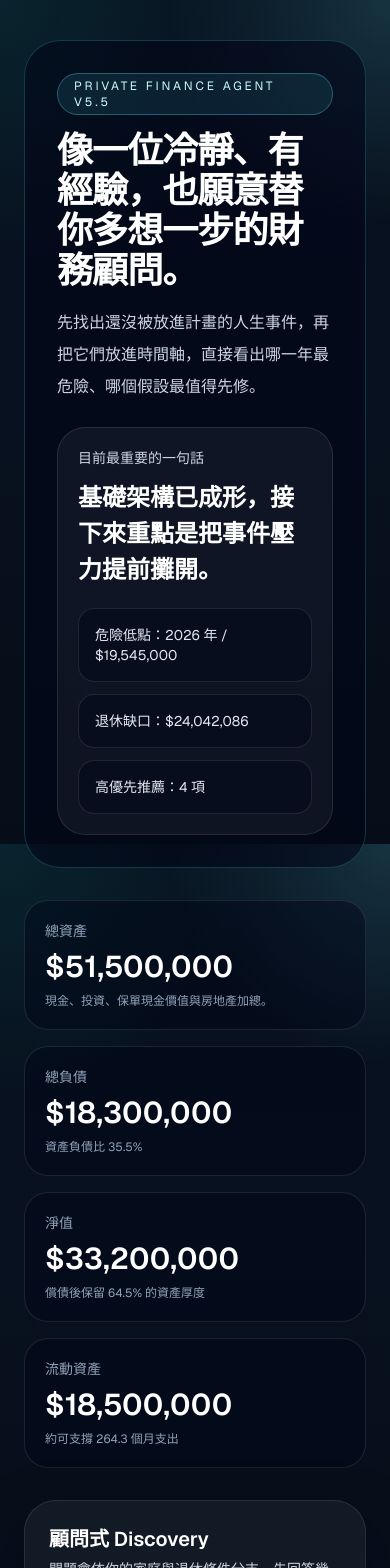
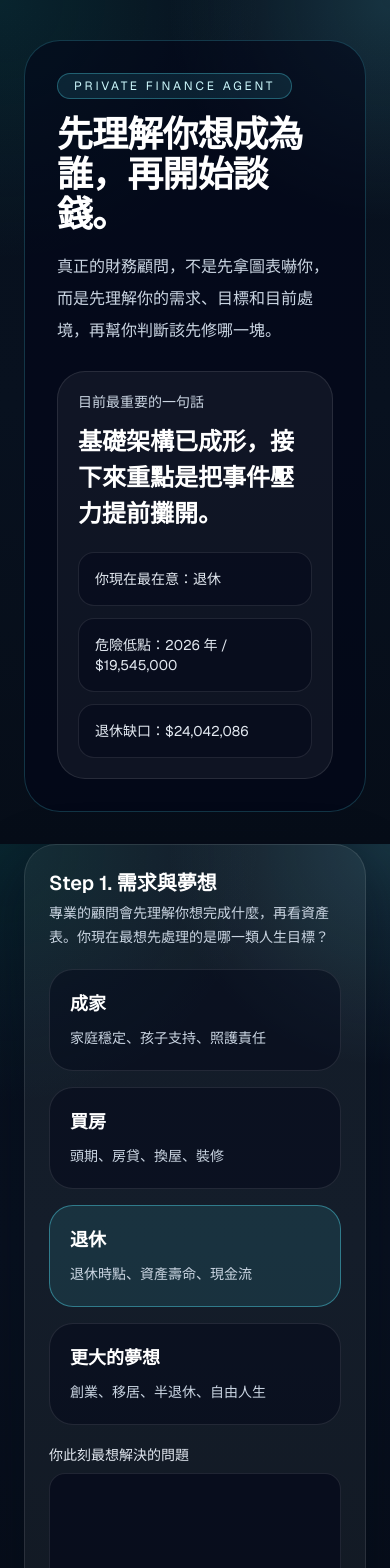
Before and after one commit to CHLEE-Sage/a-dream-come-true, a Next.js app: page / in a window 390 px wide. Shown: the top 1568 px of the page. Built offline with nearby package versions, Linux system fonts and the light colour scheme.

Commit message:
Restructure homepage around advisor intake flow

```diff
--- a/src/app/page.tsx
+++ b/src/app/page.tsx
@@ -2,10 +2,7 @@
 
 import { ReactNode, useEffect, useMemo, useState } from "react";
 import {
-  Bar,
-  BarChart,
   CartesianGrid,
-  Legend,
   Line,
   LineChart,
   ResponsiveContainer,
@@ -39,10 +36,18 @@ import {
   projectTimeline,
 } from "@/lib/timeline";
 
-const storageKey = "private-finance-agent:v2";
+const storageKey = "private-finance-agent:v4";
 const currentYear = new Date().getFullYear();
 const inputClass =
   "rounded-2xl border border-white/10 bg-slate-950/60 px-4 py-3 text-white outline-none transition focus:border-cyan-400";
+
+type GoalKey = "family" | "home" | "retirement" | "dream";
+
+type ClientIntent = {
+  selectedGoals: GoalKey[];
+  mainConcern: string;
+  dreamNote: string;
+};
 
 type SavedState = {
   input: FinancialInput;
@@ -50,7 +55,15 @@ type SavedState = {
   answers: DiscoveryAnswers;
   recommendationEdits: Record<string, Partial<PlanningEvent>>;
   dismissedRecommendationIds: string[];
+  intent: ClientIntent;
 };
+
+const goalOptions: { key: GoalKey; label: string; hint: string }[] = [
+  { key: "family", label: "成家", hint: "家庭穩定、孩子支持、照護責任" },
+  { key: "home", label: "買房", hint: "頭期、房貸、換屋、裝修" },
+  { key: "retirement", label: "退休", hint: "退休時點、資產壽命、現金流" },
+  { key: "dream", label: "更大的夢想", hint: "創業、移居、半退休、自由人生" },
+];
 
 const typeOptions: { value: PlanningEventType; label: string }[] = [
   { value: "expense", label: "支出" },
@@ -74,6 +87,14 @@ function sortEvents(events: PlanningEvent[]) {
   );
 }
 
+function defaultIntent(): ClientIntent {
+  return {
+    selectedGoals: ["retirement"],
+    mainConcern: "",
+    dreamNote: "",
+  };
+}
+
 function loadState(): SavedState {
   const fallback: SavedState = {
     input: defaultInput,
@@ -81,6 +102,7 @@ function loadState(): SavedState {
     answers: defaultDiscoveryAnswers,
     recommendationEdits: {},
     dismissedRecommendationIds: [],
+    intent: defaultIntent(),
   };
   if (typeof window === "undefined") return fallback;
   const raw = window.localStorage.getItem(storageKey);
@@ -93,6 +115,7 @@ function loadState(): SavedState {
       answers: { ...fallback.answers, ...(parsed.answers ?? {}) },
       recommendationEdits: parsed.recommendationEdits ?? {},
       dismissedRecommendationIds: parsed.dismissedRecommendationIds ?? [],
+      intent: { ...fallback.intent, ...(parsed.intent ?? {}) },
     };
   } catch {
     window.localStorage.removeItem(storageKey);
@@ -103,20 +126,20 @@ function loadState(): SavedState {
 function Panel({
   title,
   desc,
+  children,
   aside,
-  children,
 }: {
   title: string;
   desc: string;
+  children: ReactNode;
   aside?: ReactNode;
-  children: ReactNode;
 }) {
   return (
     <section className="rounded-[2rem] border border-white/10 bg-white/5 p-6 shadow-[0_24px_60px_rgba(2,8,23,0.42)]">
       <div className="mb-5 flex flex-wrap items-start justify-between gap-3">
         <div>
           <h2 className="text-xl font-semibold text-white">{title}</h2>
-          <p className="mt-1 text-sm leading-6 text-slate-300">{desc}</p>
+          <p className="mt-1 max-w-3xl text-sm leading-6 text-slate-300">{desc}</p>
         </div>
         {aside}
       </div>
@@ -125,13 +148,7 @@ function Panel({
   );
 }
 
-function InputField({
-  label,
-  children,
-}: {
-  label: string;
-  children: ReactNode;
-}) {
+function InputField({ label, children }: { label: string; children: ReactNode }) {
   return (
     <label className="flex flex-col gap-2 text-sm text-slate-200">
       <span>{label}</span>
@@ -140,17 +157,38 @@ function InputField({
   );
 }
 
+function MetricCard({
+  label,
+  value,
+  hint,
+}: {
+  label: string;
+  value: string;
+  hint: string;
+}) {
+  return (
+    <div className="rounded-3xl border border-white/10 bg-slate-950/45 p-5">
+      <div className="text-sm text-slate-400">{label}</div>
+      <div className="mt-2 text-3xl font-semibold text-white">{value}</div>
+      <div className="mt-2 text-xs leading-5 text-slate-400">{hint}</div>
+    </div>
+  );
+}
+
+function goalLabel(key: GoalKey) {
+  return goalOptions.find((item) => item.key === key)?.label ?? key;
+}
+
 export default function Home() {
   const initial = useMemo(() => loadState(), []);
   const [input, setInput] = useState(initial.input);
   const [events, setEvents] = useState(initial.events);
   const [answers, setAnswers] = useState(initial.answers);
-  const [recommendationEdits, setRecommendationEdits] = useState(
-    initial.recommendationEdits,
-  );
+  const [recommendationEdits, setRecommendationEdits] = useState(initial.recommendationEdits);
   const [dismissedRecommendationIds, setDismissedRecommendationIds] = useState(
     initial.dismissedRecommendationIds,
   );
+  const [intent, setIntent] = useState(initial.intent);
   const [step, setStep] = useState(0);
   const [draft, setDraft] = useState<PlanningEvent>({
     id: "draft",
@@ -171,37 +209,23 @@ export default function Home() {
         answers,
         recommendationEdits,
         dismissedRecommendationIds,
+        intent,
       }),
     );
-  }, [answers, dismissedRecommendationIds, events, input, recommendationEdits]);
+  }, [answers, dismissedRecommendationIds, events, input, intent, recommendationEdits]);
 
   const summary = useMemo(() => calculateSummary(input), [input]);
   const retirement = useMemo(() => calculateRetirement(input), [input]);
   const scenarios = useMemo(() => calculateScenarios(input), [input]);
   const radar = useMemo(() => buildRadarMetrics(summary), [summary]);
-  const timeline = useMemo(
-    () => projectTimeline(input, events, currentYear, 15),
-    [events, input],
-  );
-  const questions = useMemo(
-    () => getDiscoveryQuestions(answers, input),
-    [answers, input],
-  );
+  const timeline = useMemo(() => projectTimeline(input, events, currentYear, 15), [events, input]);
+  const questions = useMemo(() => getDiscoveryQuestions(answers, input), [answers, input]);
   const recommendations = useMemo(
     () =>
       recommendEvents(input, answers, currentYear)
         .filter((item) => !dismissedRecommendationIds.includes(item.id))
         .map((item) => ({ ...item, ...recommendationEdits[item.id] })) as RecommendedEvent[],
     [answers, dismissedRecommendationIds, input, recommendationEdits],
-  );
-  const acceptedIds = useMemo(
-    () =>
-      new Set(
-        events
-          .filter((event) => event.source === "recommended")
-          .map((event) => event.id.replace(/^accepted-/, "")),
-      ),
-    [events],
   );
   const insight = useMemo(
     () =>
@@ -223,9 +247,26 @@ export default function Home() {
     (current, row) => (row.endAsset < current.endAsset ? row : current),
     timeline[0],
   );
+  const acceptedIds = new Set(
+    events
+      .filter((event) => event.source === "recommended")
+      .map((event) => event.id.replace(/^accepted-/, "")),
+  );
 
   const setAnswer = (key: keyof DiscoveryAnswers, value: boolean | number) => {
     setAnswers((prev) => ({ ...prev, [key]: value }));
+  };
+
+  const toggleGoal = (goal: GoalKey) => {
+    setIntent((prev) => {
+      const selectedGoals = prev.selectedGoals.includes(goal)
+        ? prev.selectedGoals.filter((item) => item !== goal)
+        : [...prev.selectedGoals, goal];
+      return {
+        ...prev,
+        selectedGoals: selectedGoals.length === 0 ? ["retirement"] : selectedGoals,
+      };
+    });
   };
 
   const updateRecommendation = (id: string, patch: Partial<PlanningEvent>) => {
@@ -243,57 +284,91 @@ export default function Home() {
       note: item.note,
       source: "recommended",
     };
-    setEvents((prev) =>
-      sortEvents([...prev.filter((event) => event.id !== nextEvent.id), nextEvent]),
-    );
+    setEvents((prev) => sortEvents([...prev.filter((event) => event.id !== nextEvent.id), nextEvent]));
   };
 
   const updateEvent = (id: string, patch: Partial<PlanningEvent>) => {
-    setEvents((prev) =>
-      sortEvents(prev.map((event) => (event.id === id ? { ...event, ...patch } : event))),
-    );
+    setEvents((prev) => sortEvents(prev.map((event) => (event.id === id ? { ...event, ...patch } : event))));
   };
 
   const addDraftEvent = () => {
     if (!draft.label.trim() || draft.amount <= 0) return;
     setEvents((prev) =>
-      sortEvents([
-        ...prev,
-        { ...draft, id: `manual-${crypto.randomUUID()}`, source: "manual" },
-      ]),
+      sortEvents([...prev, { ...draft, id: `manual-${crypto.randomUUID()}`, source: "manual" }]),
     );
     setDraft((prev) => ({ ...prev, label: "", amount: 0 }));
   };
+
+  const goalSummary = intent.selectedGoals.map(goalLabel).join("、");
 
   return (
     <main className="min-h-screen px-6 py-10 text-white">
       <div className="mx-auto flex max-w-7xl flex-col gap-8">
         <header className="grid gap-6 rounded-[2.25rem] border border-cyan-300/20 bg-slate-950/60 p-8 lg:grid-cols-[1.15fr_0.85fr]">
           <div>
-            <div className="inline-flex rounded-full border border-cyan-300/30 bg-cyan-300/10 px-4 py-1 text-xs tracking-[0.24em] text-cyan-100">PRIVATE FINANCE AGENT V5.5</div>
-            <h1 className="mt-4 max-w-4xl text-4xl font-semibold tracking-tight text-white md:text-5xl">像一位冷靜、有經驗，也願意替你多想一步的財務顧問。</h1>
-            <p className="mt-4 max-w-3xl text-base leading-8 text-slate-300 md:text-lg">先找出還沒被放進計畫的人生事件，再把它們放進時間軸，直接看出哪一年最危險、哪個假設最值得先修。</p>
+            <div className="inline-flex rounded-full border border-cyan-300/30 bg-cyan-300/10 px-4 py-1 text-xs tracking-[0.24em] text-cyan-100">PRIVATE FINANCE AGENT</div>
+            <h1 className="mt-4 max-w-4xl text-4xl font-semibold tracking-tight text-white md:text-5xl">先理解你想成為誰，再開始談錢。</h1>
+            <p className="mt-4 max-w-3xl text-base leading-8 text-slate-300 md:text-lg">真正的財務顧問，不是先拿圖表嚇你，而是先理解你的需求、目標和目前處境，再幫你判斷該先修哪一塊。</p>
           </div>
           <div className="rounded-[1.75rem] border border-white/10 bg-white/5 p-5">
             <div className="text-sm text-slate-300">目前最重要的一句話</div>
             <div className="mt-3 text-2xl font-semibold leading-9 text-white">{insight.headline}</div>
             <div className="mt-5 grid gap-3 text-sm text-slate-200">
+              <div className="rounded-2xl border border-white/10 bg-slate-950/50 p-4">你現在最在意：{goalSummary}</div>
               <div className="rounded-2xl border border-white/10 bg-slate-950/50 p-4">危險低點：{lowPoint.year} 年 / {formatCurrency(lowPoint.endAsset)}</div>
               <div className="rounded-2xl border border-white/10 bg-slate-950/50 p-4">退休缺口：{formatCurrency(retirement.gap)}</div>
-              <div className="rounded-2xl border border-white/10 bg-slate-950/50 p-4">高優先推薦：{recommendations.filter((item) => item.priority === "high").length} 項</div>
             </div>
           </div>
         </header>
 
+        <Panel title="Step 1. 需求與夢想" desc="專業的顧問會先理解你想完成什麼，再看資產表。你現在最想先處理的是哪一類人生目標？">
+          <div className="grid gap-4 md:grid-cols-2 xl:grid-cols-4">
+            {goalOptions.map((goal) => {
+              const active = intent.selectedGoals.includes(goal.key);
+              return (
+                <button
+                  key={goal.key}
+                  type="button"
+                  onClick={() => toggleGoal(goal.key)}
+                  className={`rounded-[1.5rem] border p-5 text-left transition ${active ? "border-cyan-300/40 bg-cyan-300/10" : "border-white/10 bg-slate-950/45 hover:bg-white/8"}`}
+                >
+                  <div className="text-lg font-semibold text-white">{goal.label}</div>
+                  <div className="mt-2 text-sm leading-6 text-slate-300">{goal.hint}</div>
+                </button>
+              );
+            })}
+          </div>
+          <div className="mt-5 grid gap-4 lg:grid-cols-2">
+            <InputField label="你此刻最想解決的問題">
+              <textarea value={intent.mainConcern} onChange={(event) => setIntent((prev) => ({ ...prev, mainConcern: event.target.value }))} className={`${inputClass} min-h-28 resize-y`} />
+            </InputField>
+            <InputField label="如果一切順利，你更想完成的夢想">
+              <textarea value={intent.dreamNote} onChange={(event) => setIntent((prev) => ({ ...prev, dreamNote: event.target.value }))} className={`${inputClass} min-h-28 resize-y`} />
+            </InputField>
+          </div>
+        </Panel>
+
+        <Panel title="Step 2. 目前財務狀態" desc="接下來才是現況盤點。這裡先用幾個關鍵數字掌握你的資產、負債、現金流與退休基礎。">
           <section className="grid gap-4 md:grid-cols-2 xl:grid-cols-4">
-          <div className="rounded-3xl border border-white/10 bg-slate-950/45 p-5"><div className="text-sm text-slate-400">總資產</div><div className="mt-2 text-3xl font-semibold text-white">{formatCurrency(summary.totalAssets)}</div><div className="mt-2 text-xs text-slate-400">現金、投資、保單現金價值與房地產加總。</div></div>
-          <div className="rounded-3xl border border-white/10 bg-slate-950/45 p-5"><div className="text-sm text-slate-400">總負債</div><div className="mt-2 text-3xl font-semibold text-white">{formatCurrency(summary.totalLiabilities)}</div><div className="mt-2 text-xs text-slate-400">資產負債比 {formatPercent(summary.debtAssetRatio)}</div></div>
-          <div className="rounded-3xl border border-white/10 bg-slate-950/45 p-5"><div className="text-sm text-slate-400">淨值</div><div className="mt-2 text-3xl font-semibold text-white">{formatCurrency(summary.netWorth)}</div><div className="mt-2 text-xs text-slate-400">償債後保留 {formatPercent(summary.solvencyRatio)} 的資產厚度</div></div>
-          <div className="rounded-3xl border border-white/10 bg-slate-950/45 p-5"><div className="text-sm text-slate-400">流動資產</div><div className="mt-2 text-3xl font-semibold text-white">{formatCurrency(summary.liquidAssets)}</div><div className="mt-2 text-xs text-slate-400">約可支撐 {summary.emergencyFundMonths.toFixed(1)} 個月支出</div></div>
+            <MetricCard label="總資產" value={formatCurrency(summary.totalAssets)} hint="現金、投資、保單現金價值與房地產加總。" />
+            <MetricCard label="總負債" value={formatCurrency(summary.totalLiabilities)} hint={`資產負債比 ${formatPercent(summary.debtAssetRatio)}`} />
+            <MetricCard label="淨值" value={formatCurrency(summary.netWorth)} hint={`償債後保留 ${formatPercent(summary.solvencyRatio)} 的資產厚度`} />
+            <MetricCard label="流動資產" value={formatCurrency(summary.liquidAssets)} hint={`約可支撐 ${summary.emergencyFundMonths.toFixed(1)} 個月支出`} />
           </section>
+          <div className="mt-5 grid gap-4 md:grid-cols-2">
+            <InputField label="目前年齡"><input type="number" value={input.profile.currentAge} onChange={(event) => setInput((prev) => ({ ...prev, profile: { ...prev.profile, currentAge: Number(event.target.value) } }))} className={inputClass} /></InputField>
+            <InputField label="預計退休年齡"><input type="number" value={input.profile.retireAge} onChange={(event) => setInput((prev) => ({ ...prev, profile: { ...prev.profile, retireAge: Number(event.target.value) } }))} className={inputClass} /></InputField>
+            <InputField label="每月收入"><input type="number" step={1000} value={input.cashflow.monthlyIncome} onChange={(event) => setInput((prev) => ({ ...prev, cashflow: { ...prev.cashflow, monthlyIncome: Number(event.target.value) } }))} className={inputClass} /></InputField>
+            <InputField label="每月儲蓄"><input type="number" step={1000} value={input.cashflow.monthlySaving} onChange={(event) => setInput((prev) => ({ ...prev, cashflow: { ...prev.cashflow, monthlySaving: Number(event.target.value) } }))} className={inputClass} /></InputField>
+            <InputField label="退休前每月支出"><input type="number" step={1000} value={input.cashflow.monthlyExpensePre} onChange={(event) => setInput((prev) => ({ ...prev, cashflow: { ...prev.cashflow, monthlyExpensePre: Number(event.target.value) } }))} className={inputClass} /></InputField>
+            <InputField label="退休後每月支出"><input type="number" step={1000} value={input.cashflow.monthlyExpensePost} onChange={(event) => setInput((prev) => ({ ...prev, cashflow: { ...prev.cashflow, monthlyExpensePost: Number(event.target.value) } }))} className={inputClass} /></InputField>
+            <InputField label="現金 / 定存"><input type="number" step={10000} value={input.assets.cash} onChange={(event) => setInput((prev) => ({ ...prev, assets: { ...prev.assets, cash: Number(event.target.value) } }))} className={inputClass} /></InputField>
+            <InputField label="投資資產"><input type="number" step={10000} value={input.assets.investments} onChange={(event) => setInput((prev) => ({ ...prev, assets: { ...prev.assets, investments: Number(event.target.value) } }))} className={inputClass} /></InputField>
+          </div>
+        </Panel>
 
         <div className="grid gap-6 xl:grid-cols-[0.92fr_1.08fr]">
-          <Panel title="顧問式 Discovery" desc="問題會依你的家庭與退休條件分支。先回答幾個關鍵問題，我就能抓出真正需要放進計畫的事件。" aside={<span className="rounded-full border border-cyan-300/20 bg-cyan-300/10 px-3 py-1 text-xs text-cyan-100">第 {currentStep + 1} / {questions.length} 題</span>}>
+          <Panel title="Step 3. 顧問追問" desc="好的顧問不會只看你今天填的數字，還會追問那些最容易被忽略、但最會改變未來壓力的問題。" aside={<span className="rounded-full border border-cyan-300/20 bg-cyan-300/10 px-3 py-1 text-xs text-cyan-100">第 {currentStep + 1} / {questions.length} 題</span>}>
             <div className="rounded-[1.5rem] border border-cyan-300/15 bg-slate-950/45 p-5">
               <div className="text-sm text-slate-400">現在在確認的重點</div>
               <div className="mt-2 text-2xl font-semibold text-white">{question.title}</div>
@@ -317,7 +392,24 @@ export default function Home() {
             </div>
           </Panel>
 
-          <Panel title="推薦事件草案" desc="這些不是直接替你做決定，而是把顧問通常會追問的項目先估出年份與金額。你可以調整，再決定是否加入正式計畫。">
+          <Panel title="Step 4. 顧問初步判讀" desc="到這一步，才開始給你判斷。不是先丟一堆圖，而是先告訴你風險在哪、為什麼重要、應該怎麼先動。">
+            <div className="rounded-[1.5rem] border border-cyan-300/15 bg-cyan-300/8 p-5">
+              <div className="text-sm text-cyan-100">總結</div>
+              <ul className="mt-3 space-y-2 text-sm leading-7 text-slate-100">{insight.narrative.map((item) => <li key={item}>• {item}</li>)}</ul>
+            </div>
+            <div className="mt-5 grid gap-4 md:grid-cols-2">
+              {radar.map((metric) => (
+                <div key={metric.label} className="rounded-3xl border border-white/10 bg-slate-950/45 p-4">
+                  <div className="flex items-center justify-between"><span className="text-sm text-slate-300">{metric.label}</span><span className="text-sm text-white">{metric.value.toFixed(0)}</span></div>
+                  <div className="mt-3 h-2.5 rounded-full bg-white/10"><div className={`h-2.5 rounded-full ${metric.value >= 75 ? "bg-emerald-400" : metric.value >= 55 ? "bg-amber-400" : "bg-rose-400"}`} style={{ width: `${Math.max(6, Math.min(100, metric.value))}%` }} /></div>
+                  <div className="mt-2 text-xs leading-5 text-slate-400">{metric.hint}</div>
+                </div>
+              ))}
+            </div>
+          </Panel>
+        </div>
+
+        <Panel title="Step 5. 建議的下一步" desc="這裡不是要你一次做完，而是先把最值得納入計畫的事件列出來。你可以調整，再正式加入規劃。">
           <div className="space-y-4">
             {recommendations.map((item) => (
               <div key={item.id} className="rounded-[1.5rem] border border-white/10 bg-slate-950/45 p-5">
@@ -347,27 +439,9 @@ export default function Home() {
             ))}
           </div>
         </Panel>
-        </div>
 
         <div className="grid gap-6 lg:grid-cols-2">
-          <Panel title="顧問判讀" desc="不是只告訴你結果，而是指出最該先處理的風險順序。">
-            <div className="rounded-[1.5rem] border border-cyan-300/15 bg-cyan-300/8 p-5">
-              <div className="text-sm text-cyan-100">總結</div>
-              <ul className="mt-3 space-y-2 text-sm leading-7 text-slate-100">{insight.narrative.map((item) => <li key={item}>• {item}</li>)}</ul>
-            </div>
-            <div className="mt-5 grid gap-4 md:grid-cols-2">
-              {radar.map((metric) => (
-                <div key={metric.label} className="rounded-3xl border border-white/10 bg-slate-950/45 p-4">
-                  <div className="flex items-center justify-between"><span className="text-sm text-slate-300">{metric.label}</span><span className="text-sm text-white">{metric.value.toFixed(0)}</span></div>
-                  <div className="mt-3 h-2.5 rounded-full bg-white/10"><div className={`h-2.5 rounded-full ${metric.value >= 75 ? "bg-emerald-400" : metric.value >= 55 ? "bg-amber-400" : "bg-rose-400"}`} style={{ width: `${Math.max(6, Math.min(100, metric.value))}%` }} /></div>
-                  <div className="mt-2 text-xs leading-5 text-slate-400">{metric.hint}</div>
-                </div>
-              ))}
-            </div>
-            <div className="mt-5 space-y-4">{insight.gaps.map((gap) => <div key={gap.title} className="rounded-[1.5rem] border border-white/10 bg-slate-950/45 p-5"><div className="flex flex-wrap items-center justify-between gap-3"><div className="text-base font-semibold text-white">{gap.title}</div><span className={`rounded-full px-3 py-1 text-xs ${gap.priority === "critical" ? "bg-rose-400/20 text-rose-100" : gap.priority === "important" ? "bg-amber-400/20 text-amber-100" : "bg-cyan-400/20 text-cyan-100"}`}>{gap.priority === "critical" ? "關鍵" : gap.priority === "important" ? "重要" : "優化"}</span></div><p className="mt-2 text-sm leading-7 text-slate-300">{gap.reason}</p><p className="mt-2 text-sm leading-7 text-cyan-100">下一步：{gap.action}</p></div>)}</div>
-          </Panel>
-
-          <Panel title="時間軸" desc="直接看出壓力在哪一年變得危險，而不是只看最後剩多少。">
+          <Panel title="如果你想看更深入的推演" desc="當需求、現況、判讀都釐清後，再看圖表才有意義。這裡用來模擬你目前規劃在未來 15 年的資產軌跡。">
             <div className="h-80">
               <ResponsiveContainer width="100%" height="100%">
                 <LineChart data={timeline}>
@@ -378,38 +452,6 @@ export default function Home() {
                   <Line type="monotone" dataKey="endAsset" stroke="#67e8f9" strokeWidth={3} dot={false} name="年末流動資產" />
                 </LineChart>
               </ResponsiveContainer>
-            </div>
-            <div className="mt-6 h-80">
-              <ResponsiveContainer width="100%" height="100%">
-                <BarChart data={timeline}>
-                  <CartesianGrid strokeDasharray="3 3" stroke="#243244" />
-                  <XAxis dataKey="year" stroke="#94a3b8" />
-                  <YAxis stroke="#94a3b8" tickFormatter={(value) => `${Math.round(Number(value) / 10000)}萬`} />
-                  <Tooltip formatter={(value) => formatCurrency(Number(value ?? 0))} contentStyle={{ background: "#08111f", border: "1px solid rgba(148,163,184,0.18)", borderRadius: "1rem" }} />
-                  <Legend />
-                  <Bar dataKey="investmentGain" stackId="plus" fill="#38bdf8" name="投資增值" />
-                  <Bar dataKey="income" stackId="plus" fill="#4ade80" name="儲蓄 / 年金" />
-                  <Bar dataKey="eventNet" stackId="plus" fill="#f59e0b" name="事件淨影響" />
-                  <Bar dataKey="expense" stackId="minus" fill="#fb7185" name="年度支出" />
-                </BarChart>
-              </ResponsiveContainer>
-            </div>
-          </Panel>
-        </div>
-
-        <div className="grid gap-6 xl:grid-cols-[1.02fr_0.98fr]">
-          <Panel title="核心條件" desc="只保留真正影響規劃結果的欄位，避免把畫面變成填不完的表單。">
-            <div className="grid gap-4 md:grid-cols-2">
-              <InputField label="目前年齡"><input type="number" value={input.profile.currentAge} onChange={(event) => setInput((prev) => ({ ...prev, profile: { ...prev.profile, currentAge: Number(event.target.value) } }))} className={inputClass} /></InputField>
-              <InputField label="預計退休年齡"><input type="number" value={input.profile.retireAge} onChange={(event) => setInput((prev) => ({ ...prev, profile: { ...prev.profile, retireAge: Number(event.target.value) } }))} className={inputClass} /></InputField>
-              <InputField label="每月收入"><input type="number" step={1000} value={input.cashflow.monthlyIncome} onChange={(event) => setInput((prev) => ({ ...prev, cashflow: { ...prev.cashflow, monthlyIncome: Number(event.target.value) } }))} className={inputClass} /></InputField>
-              <InputField label="每月儲蓄"><input type="number" step={1000} value={input.cashflow.monthlySaving} onChange={(event) => setInput((prev) => ({ ...prev, cashflow: { ...prev.cashflow, monthlySaving: Number(event.target.value) } }))} className={inputClass} /></InputField>
-              <InputField label="退休前每月支出"><input type="number" step={1000} value={input.cashflow.monthlyExpensePre} onChange={(event) => setInput((prev) => ({ ...prev, cashflow: { ...prev.cashflow, monthlyExpensePre: Number(event.target.value) } }))} className={inputClass} /></InputField>
-              <InputField label="退休後每月支出"><input type="number" step={1000} value={input.cashflow.monthlyExpensePost} onChange={(event) => setInput((prev) => ({ ...prev, cashflow: { ...prev.cashflow, monthlyExpensePost: Number(event.target.value) } }))} className={inputClass} /></InputField>
-              <InputField label="現金 / 定存"><input type="number" step={10000} value={input.assets.cash} onChange={(event) => setInput((prev) => ({ ...prev, assets: { ...prev.assets, cash: Number(event.target.value) } }))} className={inputClass} /></InputField>
-              <InputField label="投資資產"><input type="number" step={10000} value={input.assets.investments} onChange={(event) => setInput((prev) => ({ ...prev, assets: { ...prev.assets, investments: Number(event.target.value) } }))} className={inputClass} /></InputField>
-              <InputField label="房貸餘額"><input type="number" step={10000} value={input.liabilities.mortgage} onChange={(event) => setInput((prev) => ({ ...prev, liabilities: { ...prev.liabilities, mortgage: Number(event.target.value) } }))} className={inputClass} /></InputField>
-              <InputField label="每月年金"><input type="number" step={1000} value={input.retirement.monthlyPension} onChange={(event) => setInput((prev) => ({ ...prev, retirement: { ...prev.retirement, monthlyPension: Number(event.target.value) } }))} className={inputClass} /></InputField>
             </div>
           </Panel>
 
```
Lines whose indentation alone changed are shown as unchanged.
